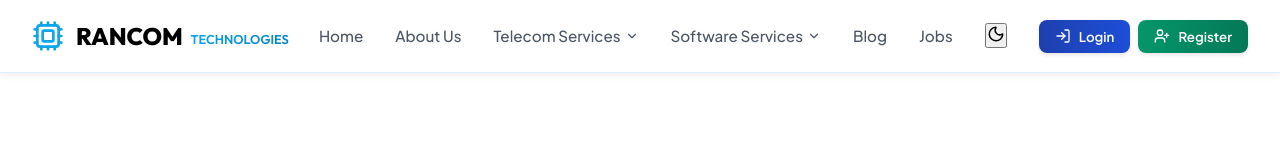
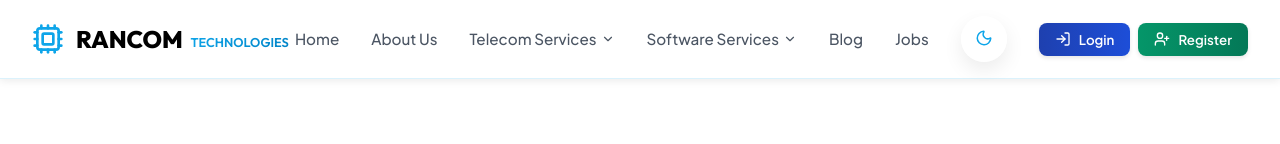
Before and after one commit to Lightining29/nayabusiness, a React (Vite) app in the folder client/: page /services/design in a window 1280 px wide. Shown: the top 144 px of the page. Built offline with nearby package versions, Linux system fonts and the light colour scheme.

Commit message:
darkmode4

```diff
--- a/client/src/index.css
+++ b/client/src/index.css
@@ -1478,3 +1478,27 @@ textarea.form-input {
 .dark [style*="color: #666666"] {
   color: #94a3b8 !important;
 }
+.theme-toggle {
+  width: 46px;
+  height: 46px;
+  border-radius: 50%;
+  border: none;
+
+  background: rgba(255,255,255,0.7);
+  backdrop-filter: blur(12px);
+
+  color: #0ea5e9;
+
+  box-shadow:
+    0 8px 20px rgba(0,0,0,0.08);
+
+  transition: all 0.3s ease;
+}
+
+.dark .theme-toggle {
+  background: rgba(30,41,59,0.7);
+  color: white;
+
+  box-shadow:
+    0 0 25px rgba(56,189,248,0.25);
+}
```
